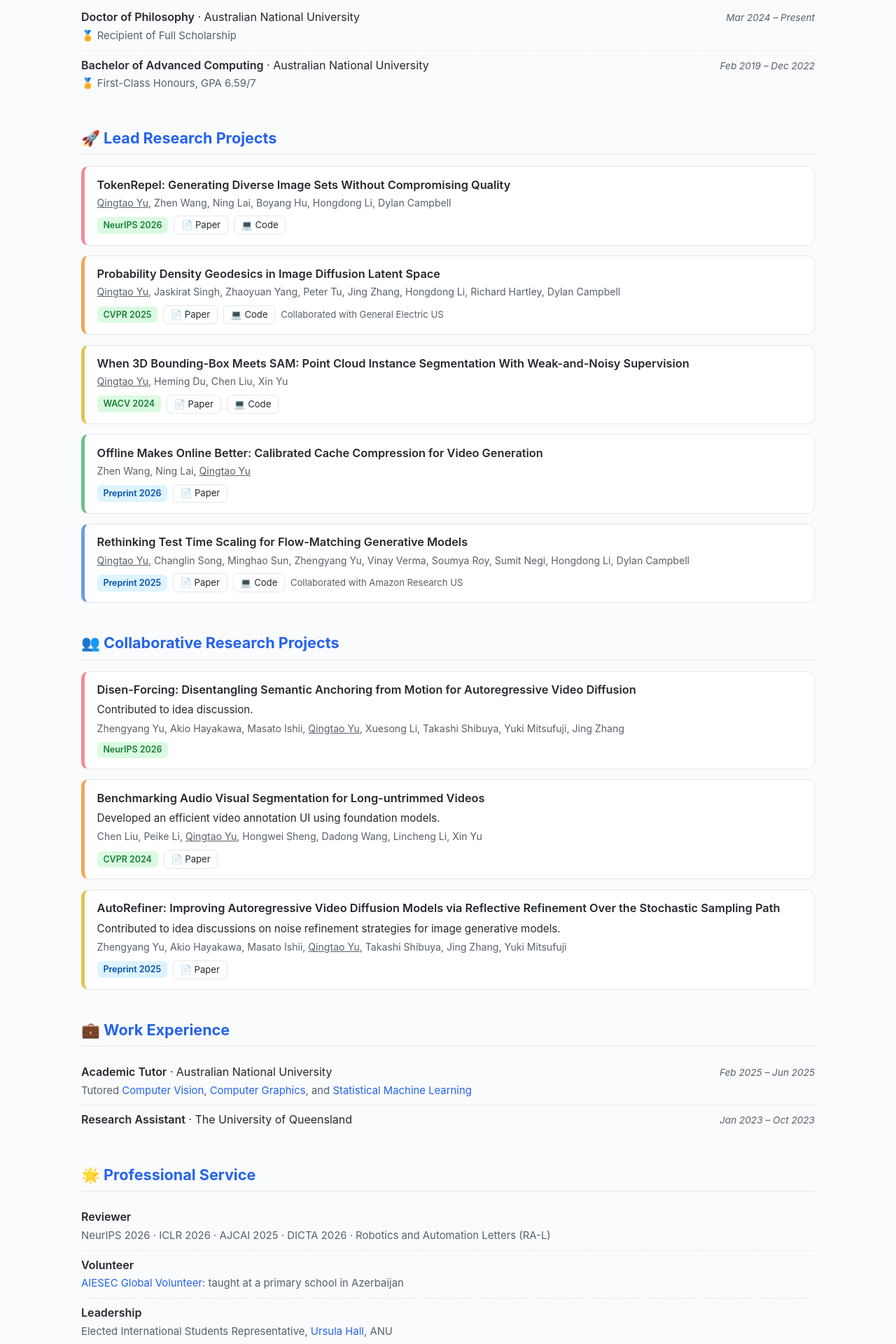
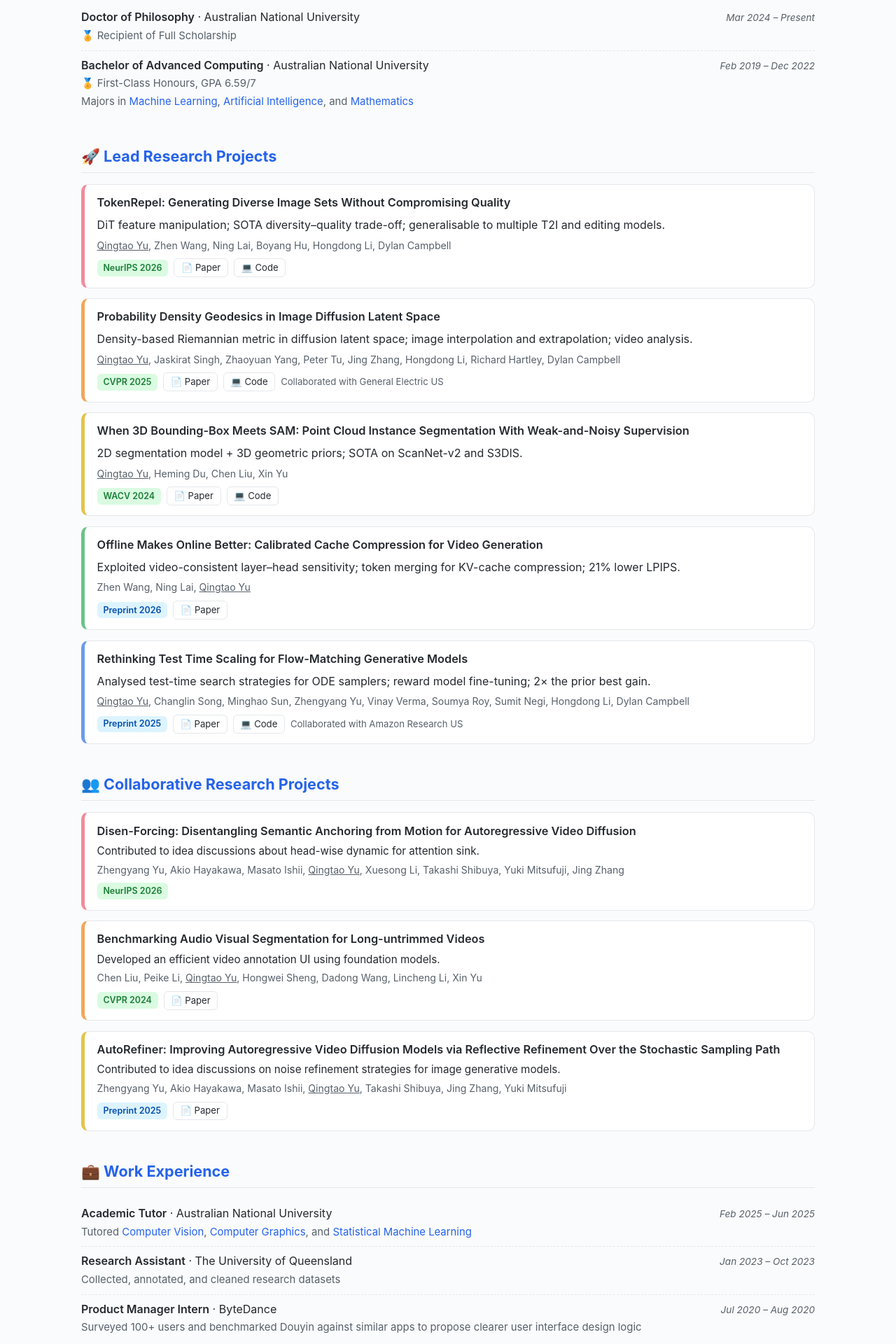
Before and after one commit to TerrysLearning/terryslearning.github.io, a plain HTML site: page index.html in a window 1280 px wide. Shown: the part 740-2660 px from the top of the page at 70% size. Drawn offline with Linux system fonts and the light colour scheme.

Commit message:
Sync homepage with resume: project descriptions, education majors, ByteDance and UQ experience, callout hover
Co-Authored-By: Claude Opus 5.5 <noreply@anthropic.com>

```diff
--- a/index.html
+++ b/index.html
@@ -67,7 +67,13 @@
       <span class="p-date">Mar 2024 – Present</span>
     </div>
     <div class="row">
-      <div><b>Bachelor of Advanced Computing</b> · Australian National University<br><span class="muted">🏅 First-Class Honours, GPA 6.59/7</span></div>
+      <div><b>Bachelor of Advanced Computing</b> · Australian National University<br><span class="muted">🏅 First-Class Honours, GPA 6.59/7</span><br>
+        <span class="muted">Majors in
+          <a href="https://programsandcourses.anu.edu.au/2022/specialisation/macl-spec">Machine Learning</a>,
+          <a href="https://programsandcourses.anu.edu.au/2022/specialisation/arin-spec">Artificial Intelligence</a>, and
+          <a href="https://programsandcourses.anu.edu.au/2022/minor/math-min">Mathematics</a>
+        </span>
+      </div>
       <span class="p-date">Feb 2019 – Dec 2022</span>
     </div>
   </section>
@@ -80,6 +86,7 @@
       <div class="p-head">
         <h3>TokenRepel: Generating Diverse Image Sets Without Compromising Quality</h3>
       </div>
+      <p class="p-desc">DiT feature manipulation; SOTA diversity–quality trade-off; generalisable to multiple T2I and editing models.</p>
       <p class="p-authors"><u>Qingtao Yu</u>, Zhen Wang, Ning Lai, Boyang Hu, Hongdong Li, Dylan Campbell</p>
       <div class="p-meta">
         <span class="badge badge-accept">NeurIPS 2026</span>
@@ -92,6 +99,7 @@
       <div class="p-head">
         <h3>Probability Density Geodesics in Image Diffusion Latent Space</h3>
       </div>
+      <p class="p-desc">Density-based Riemannian metric in diffusion latent space; image interpolation and extrapolation; video analysis.</p>
       <p class="p-authors"><u>Qingtao Yu</u>, Jaskirat Singh, Zhaoyuan Yang, Peter Tu, Jing Zhang, Hongdong Li, Richard Hartley, Dylan Campbell</p>
       <div class="p-meta">
         <span class="badge badge-accept">CVPR 2025</span>
@@ -105,6 +113,7 @@
       <div class="p-head">
         <h3>When 3D Bounding-Box Meets SAM: Point Cloud Instance Segmentation With Weak-and-Noisy Supervision</h3>
       </div>
+      <p class="p-desc">2D segmentation model + 3D geometric priors; SOTA on ScanNet-v2 and S3DIS.</p>
       <p class="p-authors"><u>Qingtao Yu</u>, Heming Du, Chen Liu, Xin Yu</p>
       <div class="p-meta">
         <span class="badge badge-accept">WACV 2024</span>
@@ -117,6 +126,7 @@
       <div class="p-head">
         <h3>Offline Makes Online Better: Calibrated Cache Compression for Video Generation</h3>
       </div>
+      <p class="p-desc">Exploited video-consistent layer–head sensitivity; token merging for KV-cache compression; 21% lower LPIPS.</p>
       <p class="p-authors">Zhen Wang, Ning Lai, <u>Qingtao Yu</u></p>
       <div class="p-meta">
         <span class="badge badge-preprint">Preprint 2026</span>
@@ -128,6 +138,7 @@
       <div class="p-head">
         <h3>Rethinking Test Time Scaling for Flow-Matching Generative Models</h3>
       </div>
+      <p class="p-desc">Analysed test-time search strategies for ODE samplers; reward model fine-tuning; 2× the prior best gain.</p>
       <p class="p-authors"><u>Qingtao Yu</u>, Changlin Song, Minghao Sun, Zhengyang Yu, Vinay Verma, Soumya Roy, Sumit Negi, Hongdong Li, Dylan Campbell</p>
       <div class="p-meta">
         <span class="badge badge-preprint">Preprint 2025</span>
@@ -146,7 +157,7 @@
       <div class="p-head">
         <h3>Disen-Forcing: Disentangling Semantic Anchoring from Motion for Autoregressive Video Diffusion</h3>
       </div>
-      <p class="p-desc">Contributed to idea discussion.</p>
+      <p class="p-desc">Contributed to idea discussions about head-wise dynamic for attention sink.</p>
       <p class="p-authors">Zhengyang Yu, Akio Hayakawa, Masato Ishii, <u>Qingtao Yu</u>, Xuesong Li, Takashi Shibuya, Yuki Mitsufuji, Jing Zhang</p>
       <div class="p-meta"><span class="badge badge-accept">NeurIPS 2026</span></div>
     </div>
@@ -190,8 +201,16 @@
       <span class="p-date">Feb 2025 – Jun 2025</span>
     </div>
     <div class="row">
-      <div><b>Research Assistant</b> · The University of Queensland</div>
+      <div><b>Research Assistant</b> · The University of Queensland<br>
+        <span class="muted">Collected, annotated, and cleaned research datasets</span>
+      </div>
       <span class="p-date">Jan 2023 – Oct 2023</span>
+    </div>
+    <div class="row">
+      <div><b>Product Manager Intern</b> · ByteDance<br>
+        <span class="muted">Surveyed 100+ users and benchmarked Douyin against similar apps to propose clearer user interface design logic</span>
+      </div>
+      <span class="p-date">Jul 2020 – Aug 2020</span>
     </div>
   </section>
 
--- a/style.css
+++ b/style.css
@@ -116,6 +116,14 @@ a.chip:hover { border-color: var(--accent); color: var(--accent); text-decoratio
   background: var(--yellow);
   border: 1px solid color-mix(in srgb, var(--yellow-bar) 45%, transparent);
   border-radius: 10px;
+  transition: transform 0.2s ease, box-shadow 0.2s ease;
+}
+.callout:hover {
+  transform: scale(1.05);
+  box-shadow: 0 6px 18px rgba(0, 0, 0, 0.08);
+}
+@media (prefers-reduced-motion: reduce) {
+  .callout, .callout:hover { transition: none; transform: none; }
 }
 
 /* ===== Project cards ===== */
```
